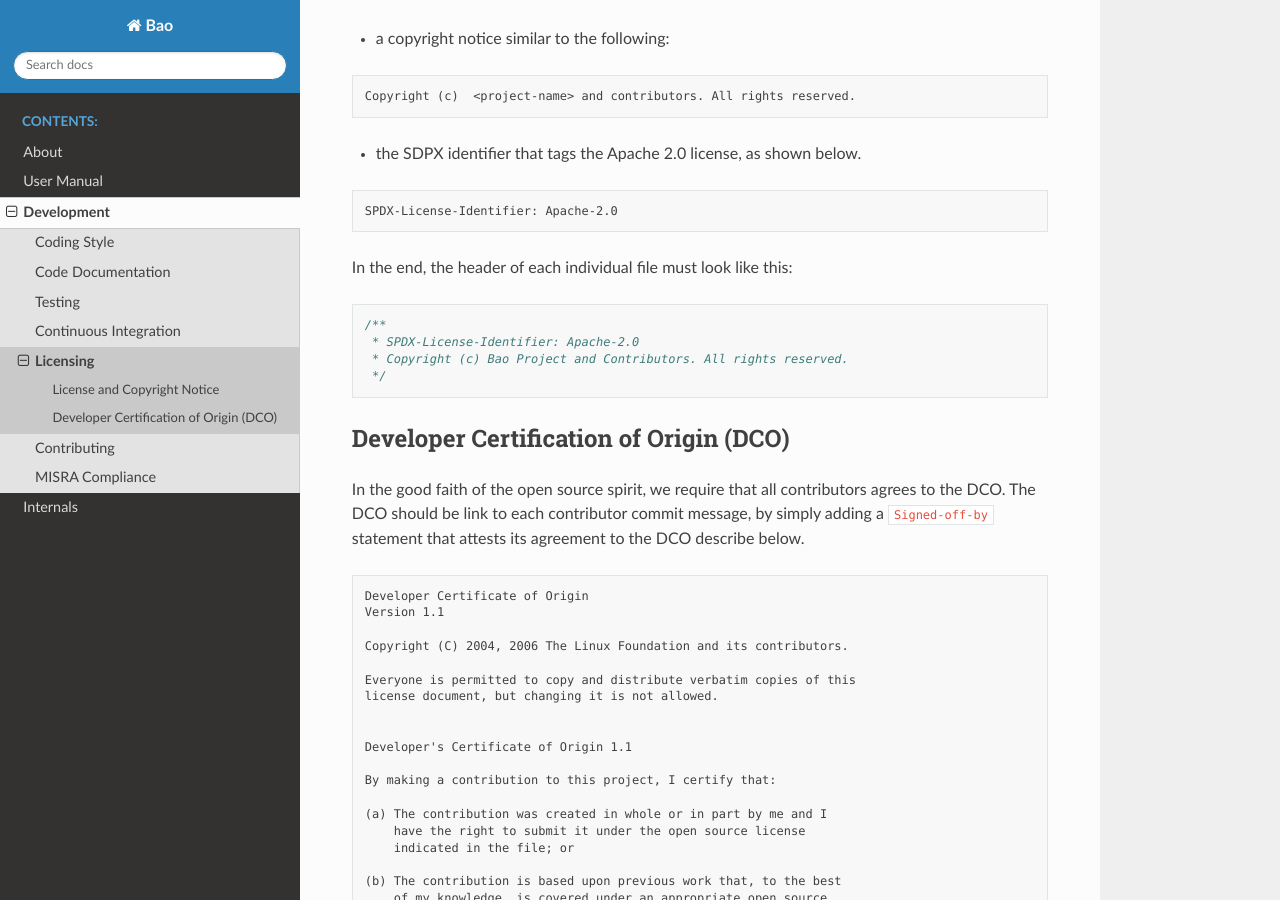
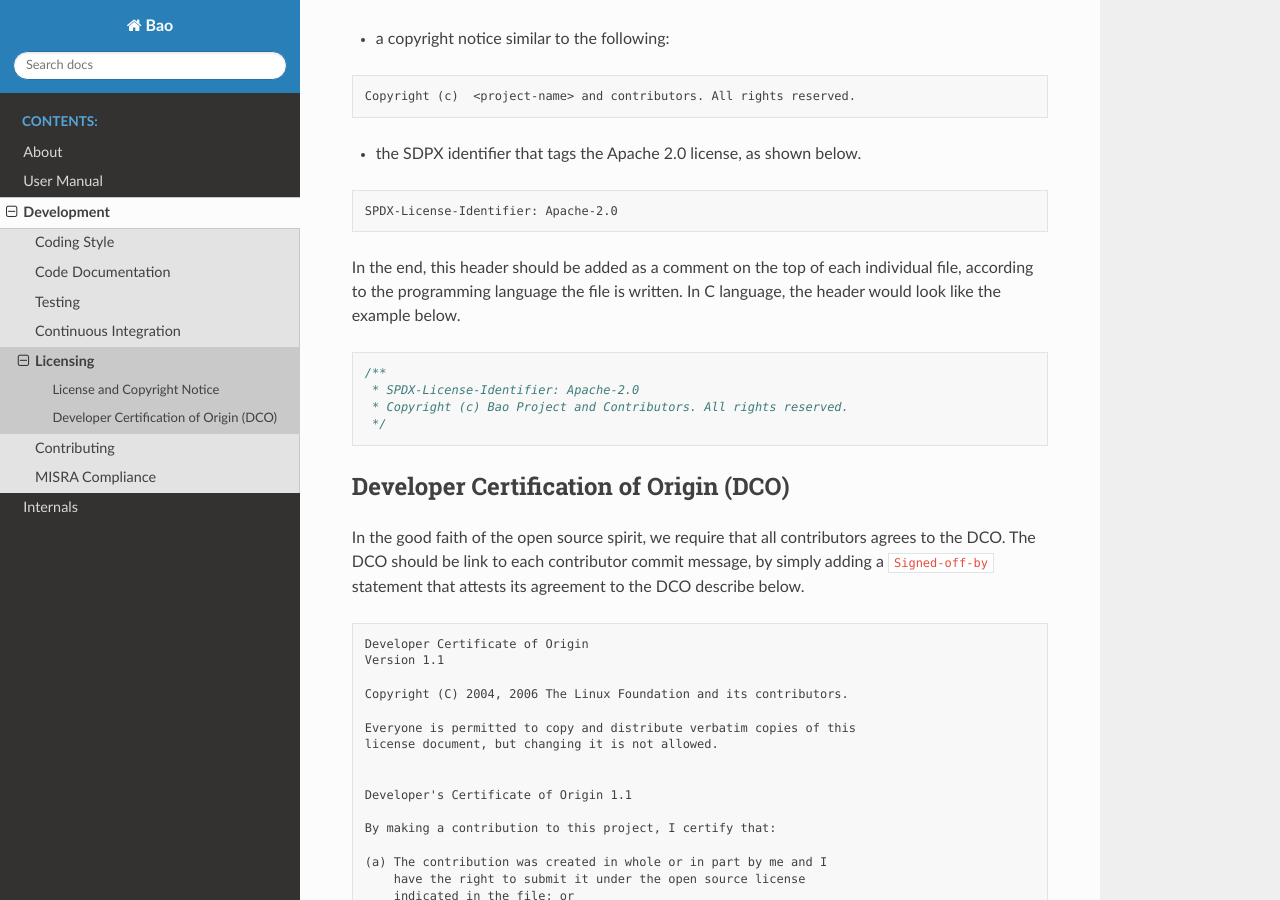
Before and after one commit to bao-project/bao-docs, a Sphinx documentation site: the page built from source/development/licensing.rst, in a window 1280 px wide and 900 px high, scrolled down 357 px. Built offline with Sphinx 7.4.7 and the Read the Docs theme 2.0.0, drawn with Linux system fonts in a browser that asks for light colours.

Commit message:
doc: specify the copyright example language
Signed-off-by: Daniel Oliveira <drawnpoetry@gmail.com>

```diff
--- a/source/development/licensing.rst
+++ b/source/development/licensing.rst
@@ -11,7 +11,8 @@ read the license to fully understand all the terms.
 License and Copyright Notice
 ----------------------------
 
-Any file contributed to this project must start with an header comment with the following information:
+Any file contributed to this project must start with an header comment with the
+following information:
 
 * a copyright notice similar to the following:
 
@@ -25,7 +26,9 @@ Any file contributed to this project must start with an header comment with the
 
     SPDX-License-Identifier: Apache-2.0
 
-In the end, the header of each individual file must look like this:
+In the end, this header should be added as a comment on the top of each
+individual file, according to the programming language the file is written.
+In C language, the header would look like the example below.
 
 .. code-block:: c
 
```
